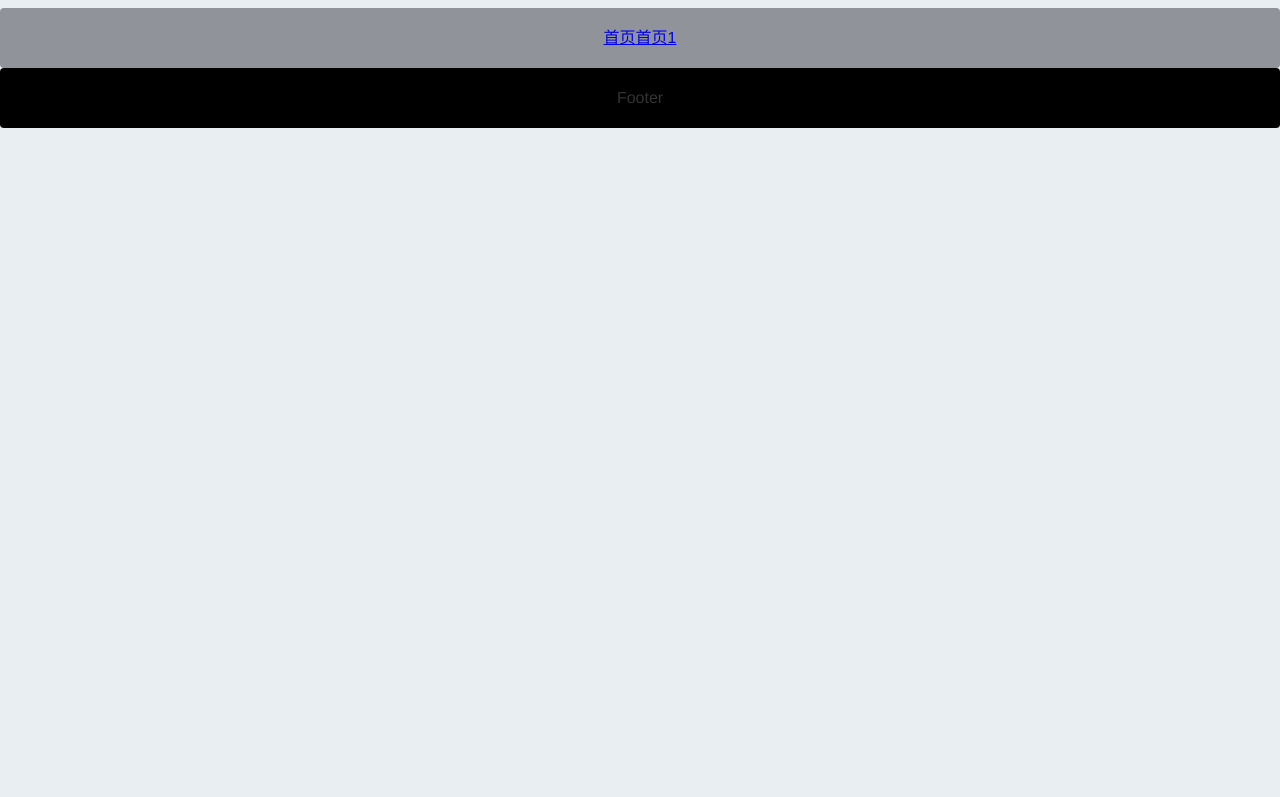
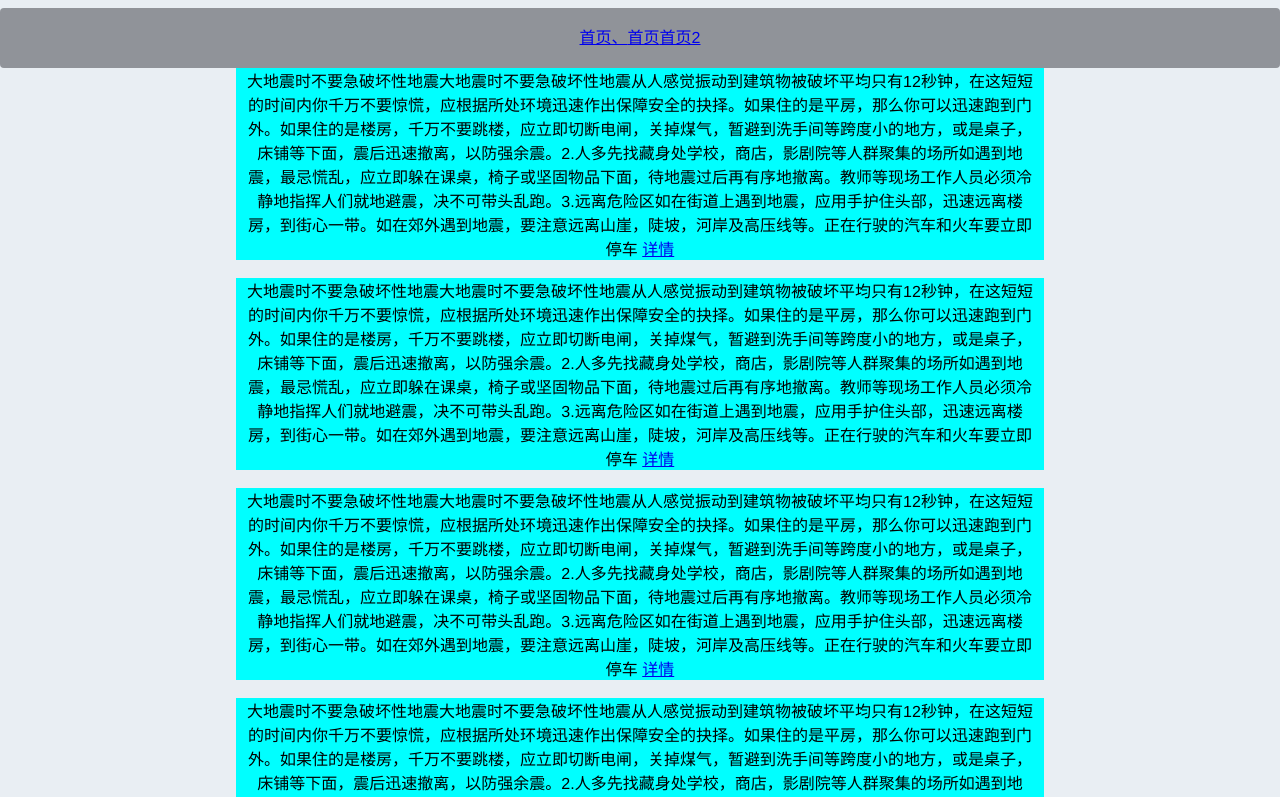
Before and after one commit to GatewayJ/penitentials, a Vue app: page /#/ in a window 1280 px wide. Shown: the top 797 px of the page. Built offline with nearby package versions, Linux system fonts and the light colour scheme.

Commit message:
添加详情页

```diff
--- a/src/App.vue
+++ b/src/App.vue
@@ -1,14 +1,11 @@
 <template>
   <div id="app">
 	  	<el-header>
+		<router-link to="/">首页、</router-link>
 		<router-link to="/index">首页</router-link>
-		<router-link to="/index2">首页1</router-link>
+		<router-link to="/index2">首页2</router-link>
 		</el-header>
-
-
-
 		<router-view></router-view>
-
 	    <el-footer>Footer</el-footer>
   </div>
 </template>
--- /dev/null
+++ b/src/components/index3.vue
@@ -0,0 +1,29 @@
+<template>
+            <div style="height:100%;width:100%">
+				<div v-for="i in list">
+					<el-row   :gutter="12" type="flex" justify="center">
+					  <el-col style="background-color:aqua" :span="15">
+							{{ msg }} <router-link to="/index">详情</router-link>
+						</el-col>
+					</el-row>
+					<br>
+				</div>
+            </div>
+</template>
+<script>
+	export default{
+		name:"index3",
+		data(){
+			return {
+			"msg":"大地震时不要急破坏性地震大地震时不要急破坏性地震从人感觉振动到建筑物被破坏平均只有12秒钟，在这短短的时间内你千万不要惊慌，应根据所处环境迅速作出保障安全的抉择。如果住的是平房，那么你可以迅速跑到门外。如果住的是楼房，千万不要跳楼，应立即切断电闸，关掉煤气，暂避到洗手间等跨度小的地方，或是桌子，床铺等下面，震后迅速撤离，以防强余震。2.人多先找藏身处学校，商店，影剧院等人群聚集的场所如遇到地震，最忌慌乱，应立即躲在课桌，椅子或坚固物品下面，待地震过后再有序地撤离。教师等现场工作人员必须冷静地指挥人们就地避震，决不可带头乱跑。3.远离危险区如在街道上遇到地震，应用手护住头部，迅速远离楼房，到街心一带。如在郊外遇到地震，要注意远离山崖，陡坡，河岸及高压线等。正在行驶的汽车和火车要立即停车",
+			"list":10
+			}
+
+		}
+	}
+</script>
+<style>
+  .box-card {
+    width: 480px;
+  }
+</style>
--- a/src/router/index.js
+++ b/src/router/index.js
@@ -5,11 +5,13 @@ Vue.use(VueRouter)
 
 import index from "../components/index.vue"
 import index2 from "../components/index2.vue"
+import index3 from "../components/index3.vue"
 
 
 const routes = [
   { path: '/index', component: index },
-  { path: '/index2', component: index2 }
+  { path: '/index2', component: index2 },
+  { path: '/', component: index3 }
 ]
 
 
```
